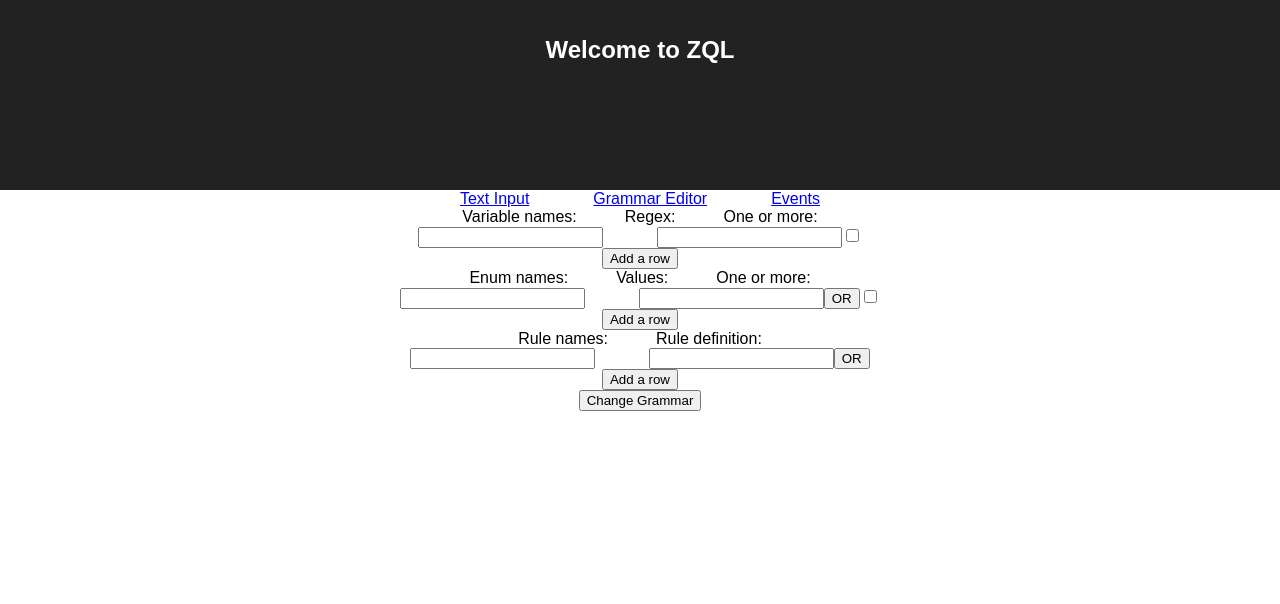
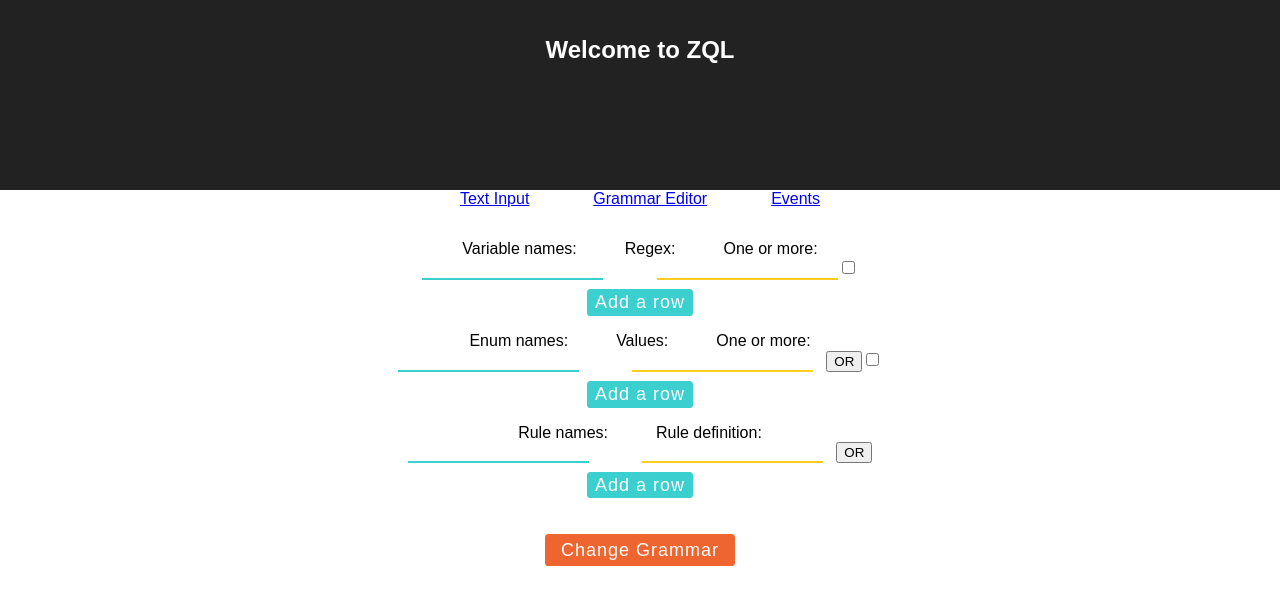
Before and after one commit to Zubdano/zql, a React app in the folder zql-frontend/: page /grammar in a window 1280 px wide. Shown: the top 604 px of the page. Built offline with nearby package versions, Linux system fonts and the light colour scheme; what draft-js-autocomplete-plugin-creator would draw is missing.

Commit message:
UI improvements

```diff
--- a/zql-frontend/components/GrammarEditor.js
+++ b/zql-frontend/components/GrammarEditor.js
@@ -105,16 +105,16 @@ class GrammarEditor extends Component {
 
   renderEnums() {
     return (
-      <div>
+      <div className="Grammar-editor-type-group">
         <div><span className='Grammar-editor-title-span'>Enum names:</span><span className='Grammar-editor-title-span'>Values:</span><span>One or more:</span></div>
         {this.state.inputFields.get('enums').map((row, index) => {
           let mappedValues = row.get('value').map((val, valIndex) => {
             return (
               <span>
                 <input className='Grammar-editor-input-value' value={val} onChange={this.inputFieldChange.bind(this, index, InputFieldTypeEnum.ENUM, "value", valIndex)} />
-                <button className='Grammar-editor-add-remove-or' onClick={this.addOr.bind(this, InputFieldTypeEnum.ENUM, index)}> OR </button>
+                <button className='Grammar-editor-add-or' onClick={this.addOr.bind(this, InputFieldTypeEnum.ENUM, index)}> OR </button>
                 {row.get('value').size > 1
-                  ? <button className='Grammar-editor-add-remove-or' onClick={this.removeOr.bind(this, InputFieldTypeEnum.ENUM, index, valIndex)}> X </button>
+                  ? <button className='Grammar-editor-remove-or' onClick={this.removeOr.bind(this, InputFieldTypeEnum.ENUM, index, valIndex)}> X </button>
                   : null
                 }
               </span>
@@ -128,23 +128,23 @@ class GrammarEditor extends Component {
             </div>
           );
         })}
-        <div><button onClick={this.addRow.bind(this, InputFieldTypeEnum.ENUM)}> Add a row </button></div>
+        <div><button className="Grammar-editor-add-row-button" onClick={this.addRow.bind(this, InputFieldTypeEnum.ENUM)}> Add a row </button></div>
       </div>
     );
   }
 
   renderLhs() {
     return (
-      <div>
+      <div className="Grammar-editor-type-group">
         <div><span className='Grammar-editor-title-span'>Rule names:</span><span>Rule definition:</span></div>
         {this.state.inputFields.get('lhs').map((row, index) => {
           let mappedValues = row.get('value').map((val, valIndex) => {
             return (
               <span>
               <input className='Grammar-editor-input-value' value={val} onChange={this.inputFieldChange.bind(this, index, InputFieldTypeEnum.LHS, "value", valIndex)} />
-              <button className='Grammar-editor-add-remove-or' onClick={this.addOr.bind(this, InputFieldTypeEnum.LHS, index)}> OR </button>
+              <button className='Grammar-editor-add-or' onClick={this.addOr.bind(this, InputFieldTypeEnum.LHS, index)}> OR </button>
               {row.get('value').size > 1
-                ? <button className='Grammar-editor-add-remove-or' onClick={this.removeOr.bind(this, InputFieldTypeEnum.LHS, index, valIndex)}> X </button>
+                ? <button className='Grammar-editor-remove-or' onClick={this.removeOr.bind(this, InputFieldTypeEnum.LHS, index, valIndex)}> X </button>
                 : null
               }
               </span>
@@ -157,14 +157,14 @@ class GrammarEditor extends Component {
             </div>
           );
         })}
-        <div><button onClick={this.addRow.bind(this, InputFieldTypeEnum.LHS)}> Add a row </button></div>
+        <div><button className="Grammar-editor-add-row-button" onClick={this.addRow.bind(this, InputFieldTypeEnum.LHS)}> Add a row </button></div>
       </div>
     );
   }
 
   renderVars() {
     return (
-      <div>
+      <div className="Grammar-editor-type-group">
         <div><span className='Grammar-editor-title-span'>Variable names:</span><span className='Grammar-editor-title-span'>Regex:</span><span>One or more:</span></div>
         {this.state.inputFields.get('vars').map((row, index) => {
           return (
@@ -175,18 +175,18 @@ class GrammarEditor extends Component {
             </div>
           );
         })}
-        <div><button onClick={this.addRow.bind(this, InputFieldTypeEnum.VARIABLE)}> Add a row </button></div>
+        <div><button className="Grammar-editor-add-row-button" onClick={this.addRow.bind(this, InputFieldTypeEnum.VARIABLE)}> Add a row </button></div>
       </div>
     );
   }
 
   render() {
     return (
-      <div>
+      <div className="Grammar-editor">
         {this.renderVars()}
         {this.renderEnums()}
         {this.renderLhs()}
-        <button onClick={this.changeGrammar.bind(this)}>Change Grammar</button>
+        <button className="Grammar-editor-submit-button" onClick={this.changeGrammar.bind(this)}>Change Grammar</button>
         {this.state.hasError
           ? <div>Erroneous input</div>
           : null
@@ -199,5 +199,6 @@ class GrammarEditor extends Component {
 export default GrammarEditor;
 
 //TODO
+//4. Escape strings
 //5. Send request
 //6. Preload grammar with current grammar
--- a/zql-frontend/components/GrammarEditor.scss
+++ b/zql-frontend/components/GrammarEditor.scss
@@ -1,14 +1,60 @@
+.Grammar-editor {
+  margin-top: 2em;
+}
+
 .Grammar-editor-input-key {
   margin-right: 3em;
+  border: none;
+  border-bottom: 2px solid #3ccfcf;
 }
 
 .Grammar-editor-title-span {
   margin-right: 3em;
 }
 
+.Grammar-editor-type-group {
+  margin-top: 1em;
+}
+
 .Grammar-editor-input-value {
   margin-left: 1em;
 }
 
-.Grammar-editor-add-remove-or {
+.Grammar-editor-add-or {
+  margin-left: 1em;
 }
+
+.Grammar-editor-remove-or {
+  margin-right: 1em;
+}
+
+.Grammar-editor-input-value {
+  border: none;
+  border-bottom: 2px solid #ffcd1f;
+}
+
+.Grammar-editor-add-row-button {
+  padding: 0.15rem 0.5rem;
+  margin-top: 0.5em;
+  font-weight: 200;
+  font-size: 1.125rem;
+  letter-spacing: 0.0625rem;
+  line-height: 1.222222222222222;
+  background-color: #3ccfcf;
+  color: #fff;
+  border: none;
+  border-radius: 0.2em;
+}
+
+.Grammar-editor-submit-button {
+  padding: 0.30rem 1rem;
+  margin-top: 2em;
+  font-weight: 200;
+  font-size: 1.125rem;
+  letter-spacing: 0.0625rem;
+  line-height: 1.222222222222222;
+  color: #fff;
+  background-color: #EF6530;
+  border: none;
+  border-radius: 0.2em;
+}
```
